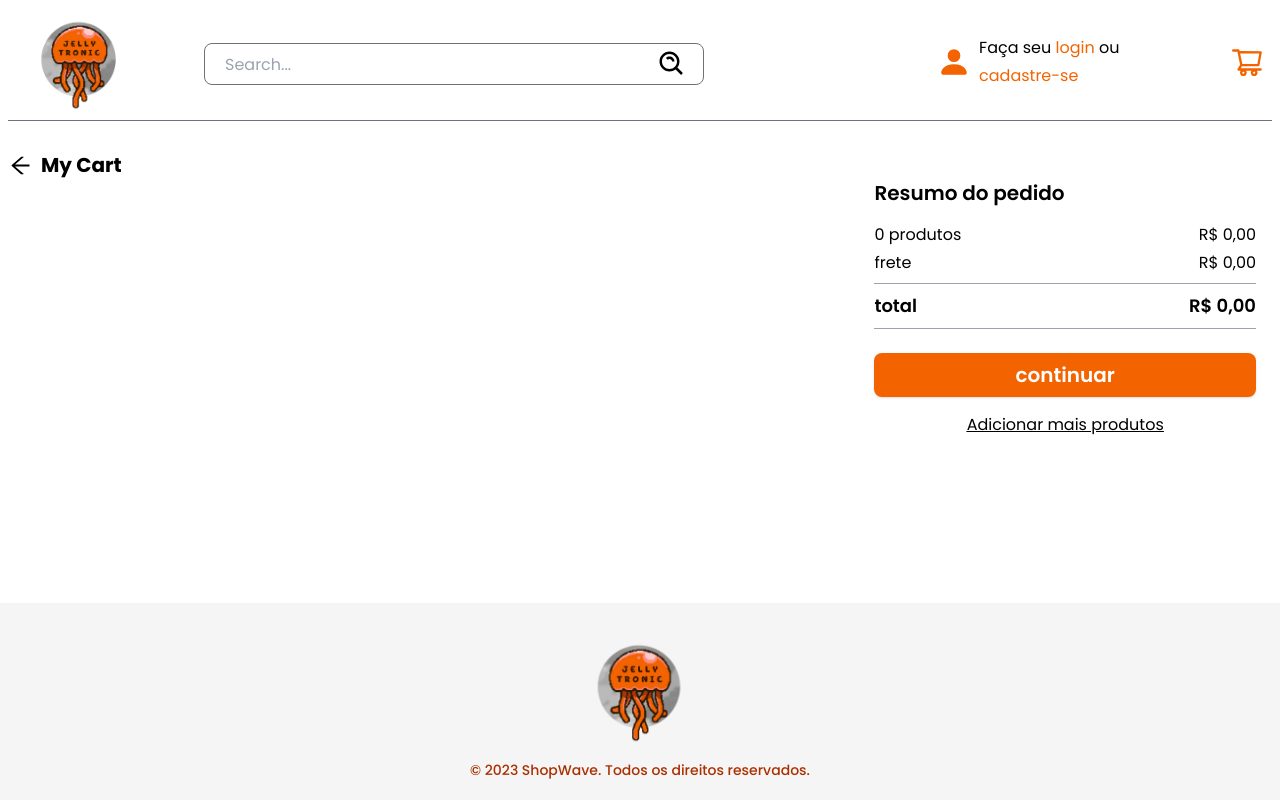
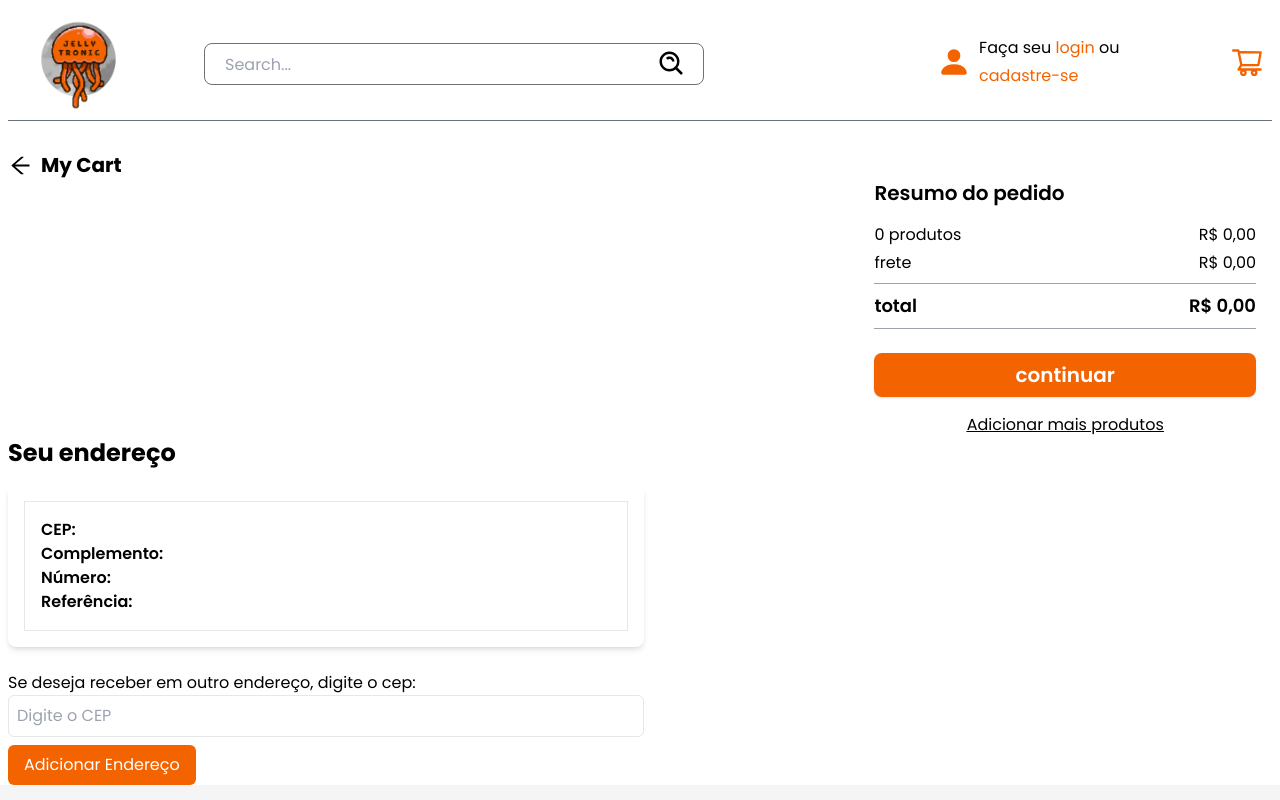
Before and after one commit to JellyTronic/JellyTronicClient, a Next.js app: page /cart in a window 1280 px wide. Shown: the top 800 px of the page. Built offline with nearby package versions, Linux system fonts and the light colour scheme.

Commit message:
feat: add endereco in the cart

```diff
--- a/src/app/cart/page.tsx
+++ b/src/app/cart/page.tsx
@@ -11,7 +11,8 @@ import Loading from "../loading";
 import { loadStripe } from "@stripe/stripe-js";
 import { nanoid } from 'nanoid';
 import { tokenToString } from "typescript";
-import { apiPayment } from "@/utils/apiUrl";
+import { apiAtualizarEndereco, apiPayment, perfil } from "@/utils/apiUrl";
+import Address from "@/types/Address";
 
 const Cart = () => {
 
@@ -26,6 +27,8 @@ const Cart = () => {
   const [itemValue, setItemValue] = useState<number>(0);
   const [secretToken, setSecretToken] = useState<string>('');
   const [idUserClient, setIdUserClient] = useState<string>('');
+  const [userAddresses, setUserAddresses] = useState<Address | undefined | any>([]);
+  const [newAddress, setNewAddress] = useState("");
   // const [customerName, setCustomerName] = useState("");4
 
 
@@ -41,6 +44,7 @@ const Cart = () => {
 
     if (token && idUser) {
       getCartUserLogin(idUser);
+      getUser(idUser, token);
     }
 
     if (nomeLocalStorage) {
@@ -53,6 +57,20 @@ const Cart = () => {
       calculateTotal(parsedCartItems);
     }
   }, []);
+
+  const getUser = async (idUserClient: string, token: string) => {
+    const response = await fetch(`${perfil.api_online}/${idUserClient}`, {
+      headers: {
+        "Content-Type": "application/json",
+        Authorization: `Bearer ${token}`,
+      }
+    });
+    // console.log(response)
+    const userLogin = await response.json();
+    setUserAddresses(userLogin.data.deliveryAddress);
+    console.log(userLogin.data.deliveryAddress);
+
+  }
 
   const getCartUserLogin = async (idUserClient: string) => {
     const response = await fetch(`https://129.148.27.50/api/carrinho/${idUserClient}`);
@@ -316,6 +334,44 @@ const Cart = () => {
         </div>
 
       </div>
+
+
+
+      <div className="w-1/2">
+        <h2 className="text-2xl font-bold mb-4">Seu endereço</h2>
+        <div className="rounded-lg p-4 bg-white shadow-md">
+          <div className="user-addresses space-y-4">
+            <div className="border p-4">
+              <p><span className="font-semibold">CEP:</span> {userAddresses.cep}</p>
+              <p><span className="font-semibold">Complemento:</span> {userAddresses.complement}</p>
+              <p><span className="font-semibold">Número:</span> {userAddresses.number}</p>
+              <p><span className="font-semibold">Referência:</span> {userAddresses.reference}</p>
+            </div>
+          </div>
+        </div>
+        <div className="mt-6">
+          <h3>Se deseja receber em outro endereço, digite o cep:</h3>
+          <input
+            type="text"
+            placeholder="Digite o CEP"
+            className="w-full p-2 border rounded-md focus:outline-none focus:ring focus:ring-primary focus:border-primary-dark"
+            value={newAddress}
+            onChange={(e) => setNewAddress(e.target.value)}
+          />
+          <button
+            // onClick={handleAddAddress}
+            disabled={isLoading}
+            className="mt-2 bg-primary hover:bg-primary-dark text-white py-2 px-4 rounded-md transition duration-300"
+          >
+            Adicionar Endereço
+          </button>
+        </div>
+      </div>
+
+
+
+
+
     </div >
   );
 }
--- a/src/app/minha-conta/pedidos/[pedidoId]/components/OrderDetails.tsx
+++ b/src/app/minha-conta/pedidos/[pedidoId]/components/OrderDetails.tsx
@@ -98,19 +98,19 @@ const OrderDetails = ({ order }: OrderDetailsProps) => {
         <ul className="space-y-4">
           {order.sale_items.map((item) => (
             <li key={item.id} className="flex items-center space-x-4">
-              <div className="w-16 h-16">
+              {/* <div className="w-16 h-16"> */}
               {item.image_path && (
                 <Image
-                    src={item.image_path}
+                  src={item.image_path[0]}
                   alt={item.product_name}
-                    width={200}
-                    height={200}
+                  width={150}
+                  height={150}
                 // className="w-full h-full object-cover rounded-md"
                 />
               )}
-              </div>
+              {/* </div> */}
               <div>
-                <p className="text-lg font-semibold">{item.product_name}</p>
+                <p className="text-base font-semibold">{item.product_name}</p>
                 <p>Quantidade: {item.amount}</p>
                 <p>Preço Unitário: R$ {item.unity_price.toFixed(2)}</p>
                 <p>Total do Item: R$ {item.item_total.toFixed(2)}</p>
--- /dev/null
+++ b/src/types/Address.ts
@@ -0,0 +1,9 @@
+export default interface Address {
+  cep: string;
+  complement: string;
+  number: string;
+  reference: string;
+  created_at: string;
+  id: number;
+  updated_at: string;
+}
--- a/tsconfig.json
+++ b/tsconfig.json
@@ -22,6 +22,6 @@
       "@/*": ["./src/*"]
     }
   },
-  "include": ["next-env.d.ts", "**/*.ts", "**/*.tsx", ".next/types/**/*.ts"],
+  "include": ["next-env.d.ts", "**/*.ts", "**/*.tsx", ".next/types/**/*.ts", "src/app/api/create-payment-intent"],
   "exclude": ["node_modules"]
 }
```
Also changed, not shown: package.json (+8 -7 lines), 2 other files (tests, documents, lock files or other folders). Lines whose indentation alone changed are shown as unchanged.
